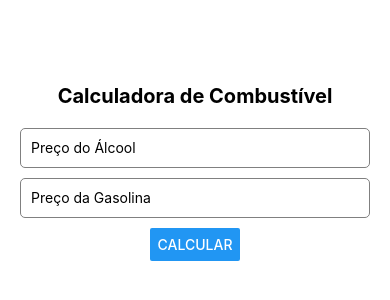
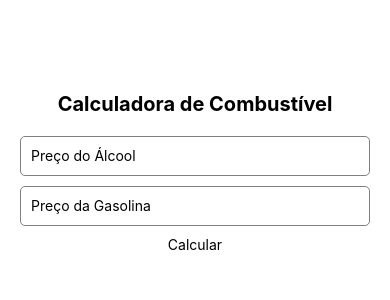
Before and after one commit to JoaoPedro999/ProjetoCombustivel, a React Native app: screen / in a window 390 px wide. Shown: the part 250-550 px from the top of the page. Built offline with nearby package versions, Linux system fonts and the light colour scheme.

Commit message:
Touch Update

```diff
--- a/App.js
+++ b/App.js
@@ -1,5 +1,13 @@
 import React, { useState } from "react";
-import { View, Text, TextInput, Button, Modal, StyleSheet } from "react-native";
+import {
+  View,
+  Text,
+  TextInput,
+  Button,
+  Modal,
+  StyleSheet,
+  TouchableOpacity,
+} from "react-native";
 
 export default function FuelCalculator() {
   const [alcoolValor, setAlcoolValor] = useState("");
@@ -33,7 +41,9 @@ export default function FuelCalculator() {
         value={gasolinaValor}
         onChangeText={(text) => setGasolinaValor(text)}
       />
-      <Button title="Calcular" onPress={calcularRecomendacao} />
+      <TouchableOpacity onPress={calcularRecomendacao}>
+        <Text>Calcular</Text>
+      </TouchableOpacity>
 
       <Modal
         animationType="slide"
@@ -50,7 +60,9 @@ export default function FuelCalculator() {
               Preço da Gasolina: R$ {gasolinaValor}
             </Text>
             <Text style={styles.modalText}>Recomendação: {recomendacao}</Text>
-            <Button title="Fechar" onPress={() => setModalVisible(false)} />
+            <TouchableOpacity onPress={() => setModalVisible(false)}>
+              <Text>Fechar</Text>
+            </TouchableOpacity>
           </View>
         </View>
       </Modal>
```
